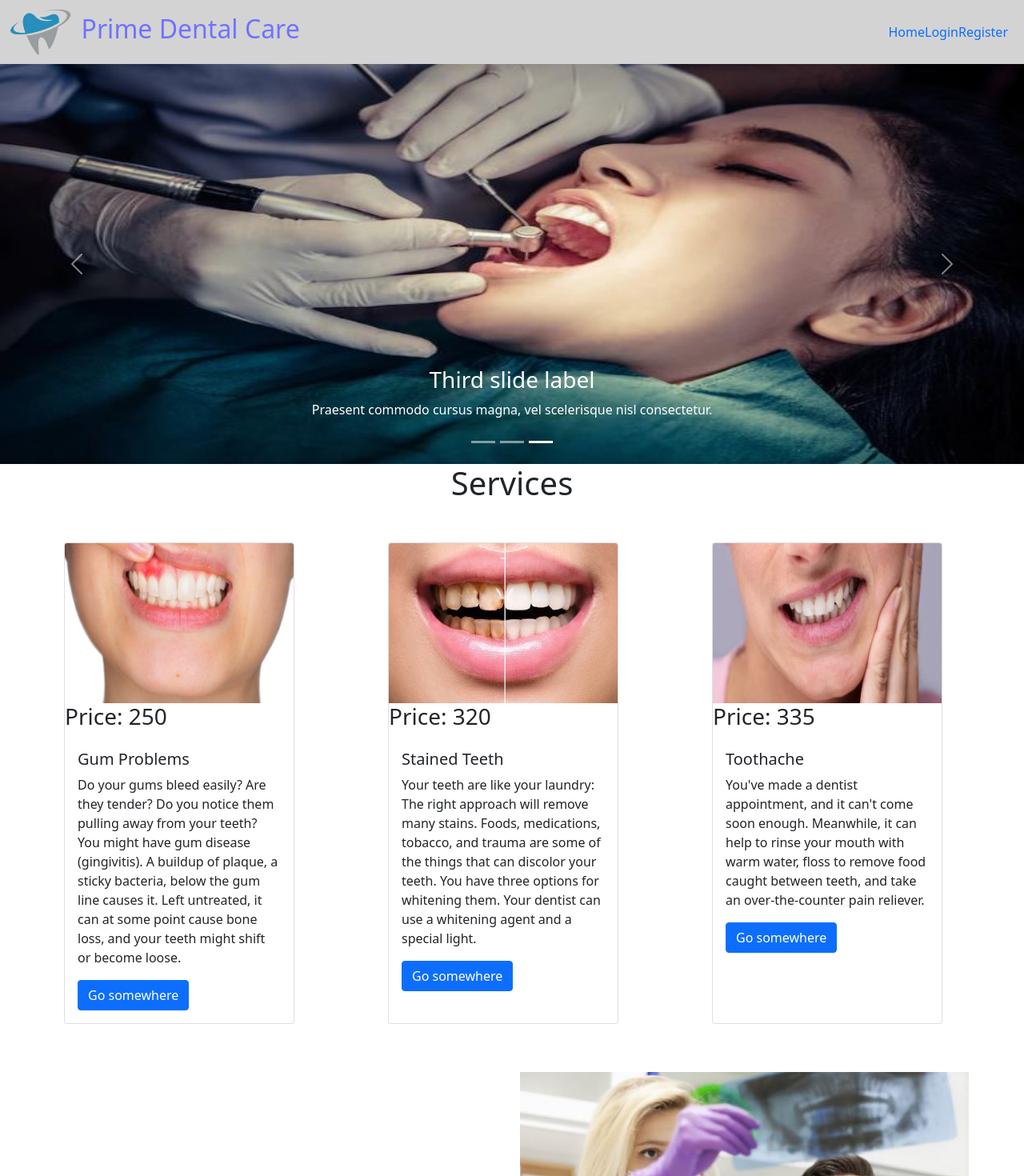
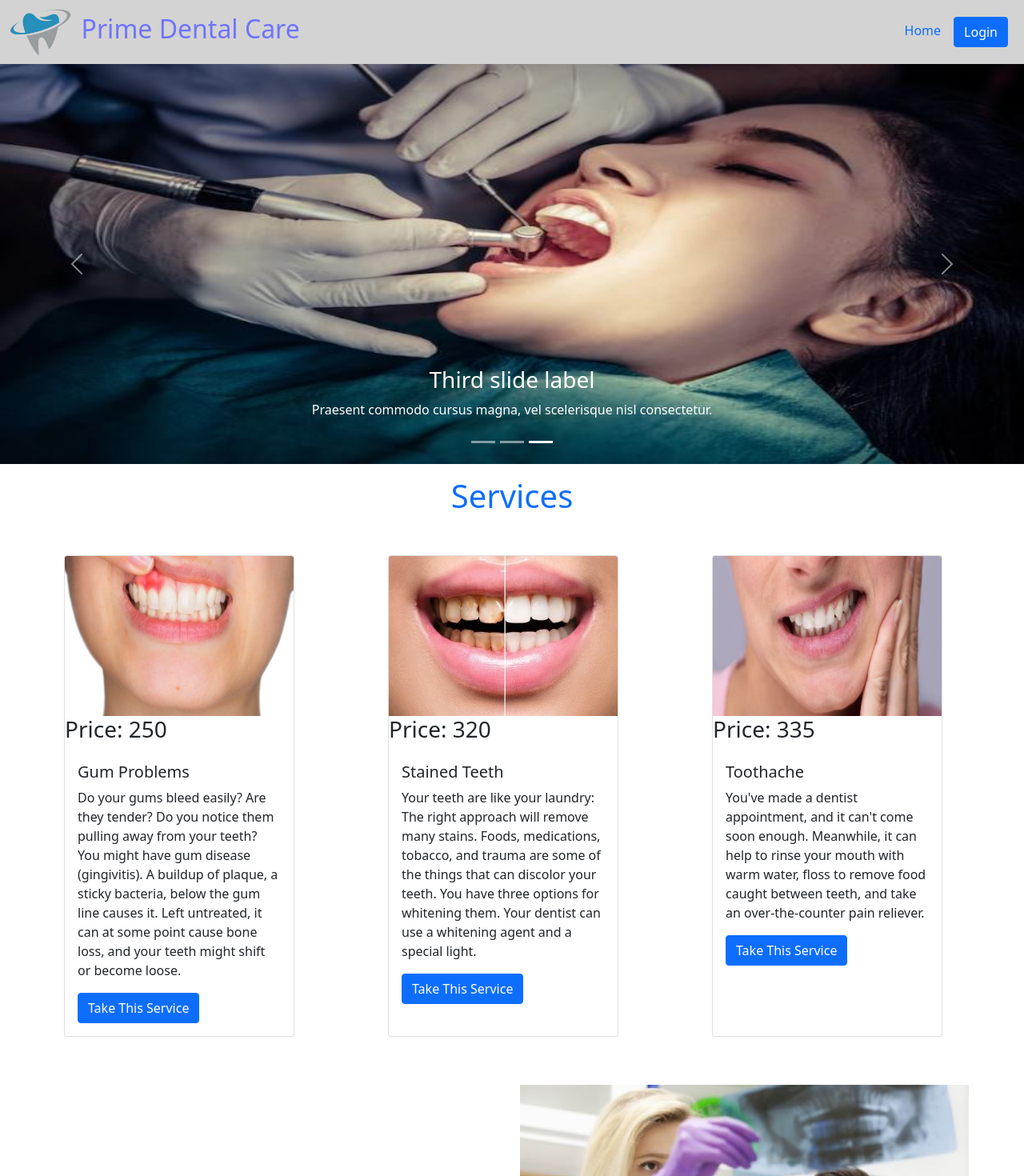
Before and after one commit to AdanAnnaba/Assignment_10, a React (Create React App) app: page / in a window 1280 px wide. Shown: the top 1470 px of the page at 80% size. Built offline with nearby package versions, Linux system fonts and the light colour scheme; no server answers.

Commit message:
modification login and register form

```diff
--- a/src/Components/Header/Header.js
+++ b/src/Components/Header/Header.js
@@ -1,10 +1,17 @@
 import React from 'react';
+import { useAuthState } from 'react-firebase-hooks/auth';
 import { Link } from 'react-router-dom';
 import logo from '../../Assets/image/logo.png';
+import auth from '../../firebase.init';
+import {signOut} from 'firebase/auth';
 import './Header.css';
 
 
 const Header = () => {
+    const [user] = useAuthState(auth)
+    const handleLogOut = ()=>{
+        signOut(auth);
+    }
     return (
         <div className='header sticky-top'>
             <div className='dental-care'>
@@ -14,9 +21,11 @@ const Header = () => {
             <div><h2>Prime Dental Care</h2></div>
             </div>
            <div className='link'>
-           <Link to='/home'style={{ textDecoration: 'none'}}>Home</Link>
-            <Link to='/login'style={{ textDecoration: 'none' }}>Login</Link>
-            <Link to='/register'style={{ textDecoration: 'none' }}>Register</Link>
+           <Link to='/home'style={{ textDecoration: 'none'}}><span className='m-3'>Home</span></Link>
+            { user ?
+               <button className='btn btn-primary' onClick={handleLogOut}>Logout</button>
+            :
+                <Link to='/login'style={{ textDecoration: 'none' }}><span className='btn btn-primary'>Login</span></Link>}
            </div>
         </div>
     );
--- a/src/Components/Login/Login.js
+++ b/src/Components/Login/Login.js
@@ -24,15 +24,16 @@ const Login = () => {
     error,
   ] = useSignInWithEmailAndPassword(auth);
 
-if(user){
-  navigate('/treatmentdetails')
-}
+// if(user){
+//   // navigate(Form, {replace:true});
+// }
 
   const navigateRegister = event =>{
     navigate('/register')
   }
     return (
         <div className='login-form'>
+          <h2 className='text-center'>Please Login</h2>
             <Form onSubmit={handleSubmit} className='w-25 mx-auto'>
   <Form.Group className="mb-3" controlId="formBasicEmail">
     <Form.Label>Email address</Form.Label>
--- a/src/Components/Register/Register.js
+++ b/src/Components/Register/Register.js
@@ -35,6 +35,7 @@ const Register = () => {
     return (
 
              <div className='login-form'>
+               <h2 className='text-center'>Please SignUp</h2>
     <Form onSubmit={handleSubmit} className='w-25 mx-auto'>
     <Form.Group className="mb-3" controlId="formBasicEmail">
     <Form.Label>Your Name</Form.Label>
--- a/src/Components/Service/Service.js
+++ b/src/Components/Service/Service.js
@@ -20,7 +20,7 @@ const Service = ({data}) => {
     <Card.Text>
       {description}
     </Card.Text>
-    <Button onClick={()=>navigateTo(id)} variant="primary">Go somewhere</Button>
+    <Button onClick={()=>navigateTo(id)} variant="primary">Take This Service</Button>
   </Card.Body>
 </Card>
         </div>
--- a/src/Components/Services/Services.js
+++ b/src/Components/Services/Services.js
@@ -14,7 +14,7 @@ const Services = () => {
   },[])
     return (
      <div>
-        <h1 className='text-center'>Services</h1>
+        <h1 className='text-center text-primary mt-3'>Services</h1>
         <div className='service'>
             {
               data.map(data=><Service key={data.id} data={data}></Service>)
```
Also changed, not shown: src/Components/ReqAuth/ReqAuth.js (added, +17 -0 lines), src/Components/Hooks/Hooks.js (deleted).
